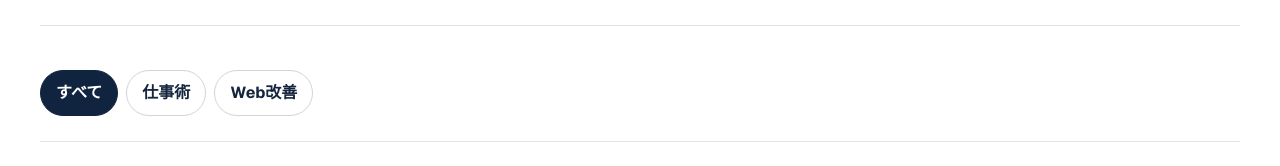
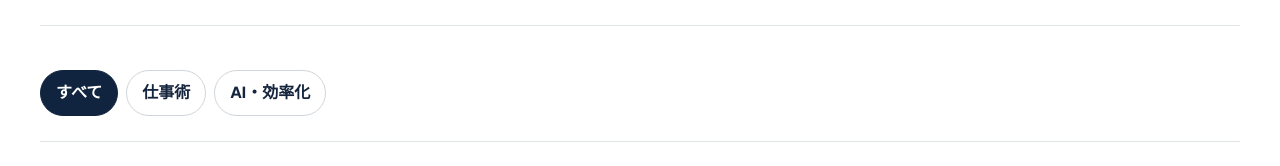
Before and after one commit to oka-wani/web-direction-lab, a Next.js app: page /column in a window 1280 px wide. Shown: the part 370-536 px from the top of the page. Built offline with nearby package versions, Linux system fonts and the light colour scheme.

Commit message:
Refine WGL services and content presentation

```diff
--- a/app/column/ColumnList.tsx
+++ b/app/column/ColumnList.tsx
@@ -3,7 +3,7 @@
 import { useMemo, useState } from "react";
 import { columnItems } from "./column-data";
 
-const columnCategories = ["すべて", "仕事術", "Web改善"];
+const columnCategories = ["すべて", "仕事術", "AI・効率化"];
 
 export default function ColumnList() {
   const [category, setCategory] = useState("すべて");
@@ -22,7 +22,7 @@ export default function ColumnList() {
     {shown.length > 0 ? <div className="column-card-grid">{visibleItems.map((item) => <article className="column-card" key={item.slug}>
       <a className="column-card-visual" href={`/column/${item.slug}`} style={{ backgroundImage:`url(${item.image})` }} aria-label={`${item.title}を読む`}><span>{item.category}</span></a>
       <div className="column-card-body"><div><time>{item.date}</time><span>WEB COLUMN</span></div><p className="column-card-hook">{item.videoHook}</p><h2><a href={`/column/${item.slug}`}>{item.title}</a></h2><a className="text-link" href={`/column/${item.slug}`}>続きを読む <span>→</span></a></div>
-    </article>)}</div> : <div className="empty-state"><b>コラムは準備中です</b><p>Webの仕事やサイト改善に役立つテーマを順次公開します。</p></div>}
+    </article>)}</div> : <div className="empty-state"><b>コラムは準備中です</b><p>仕事術やAI・効率化に役立つテーマを順次公開します。</p></div>}
     {visibleCount < shown.length && <button className="load-more-button" type="button" onClick={() => setVisibleCount((count) => count + 9)}>もっと見る <span>＋9件</span></button>}
   </>;
 }
```
